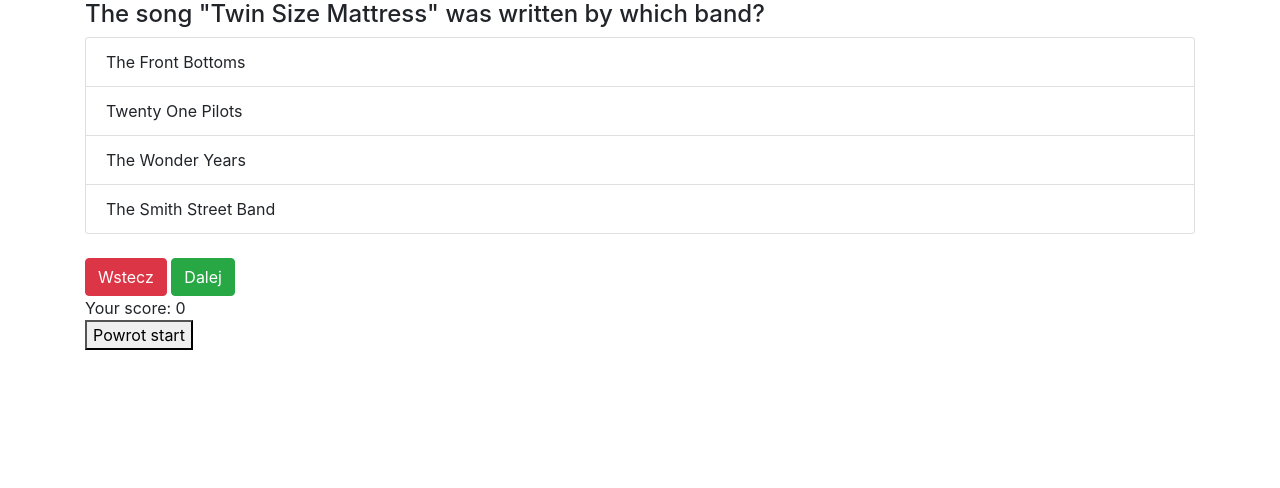
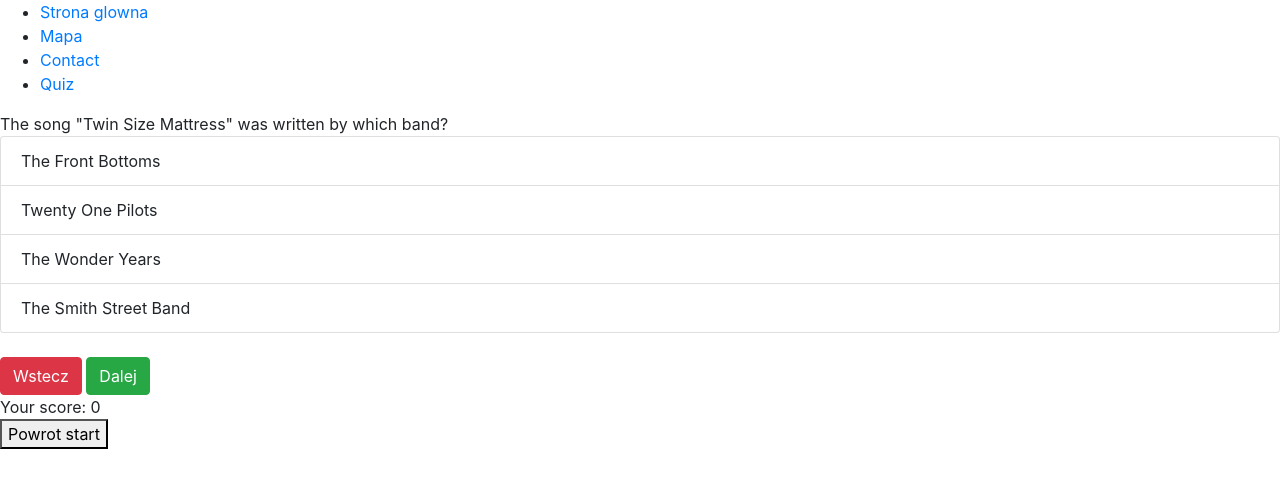
Before and after one commit to tux45/IAI_L2, a plain HTML site: page quiz.html in a window 1280 px wide. Drawn offline with nearby package versions, Linux system fonts and the light colour scheme.

Commit message:
Add files via upload
.

```diff
--- a/quiz.html
+++ b/quiz.html
@@ -2,15 +2,20 @@
 <html lang="en">
 <head>
     <meta charset="UTF-8">
-    <title>Title</title>
+    <title>Moja Strona</title>
     <link rel="stylesheet" href="https://stackpath.bootstrapcdn.com/bootstrap/4.1.3/css/bootstrap.min.css"
           integrity="sha384-MCw98/SFnGE8fJT3GXwEOngsV7Zt27NXFoaoApmYm81iuXoPkFOJwJ8ERdknLPMO" crossorigin="anonymous">
-    <link rel="stylesheet" type="text/css" href="stylequiz.css"/>
+    <link rel="stylesheet" type="text/css" href="quizstyl.css">
 </head>
 <body>
+<ul>
+    <li><a href="index.html">Strona glowna<a/></li>
+    <li><a href="map.html">Mapa<a/></li>
+    <li><a href="contact.html">Contact<a/></li>
+    <li><a href="quiz.html">Quiz<a/></li>
+</ul>
 
-<div class="container">
-    <h4 class="question">Question</h4>
+    <h10 class="question">Question</h10>
 
     <ul class="list-group">
         <li class="list-group-item">Cras justo odio</li>
@@ -28,5 +33,6 @@
     <button onclick="location.href='index.html'" class="backonstart">Powrot start</button>
 </div>
 <script src="quiz.js"></script>
+<script src="navbar.js" type="text/javascript">    </script>
 </body>
 </html>
```
